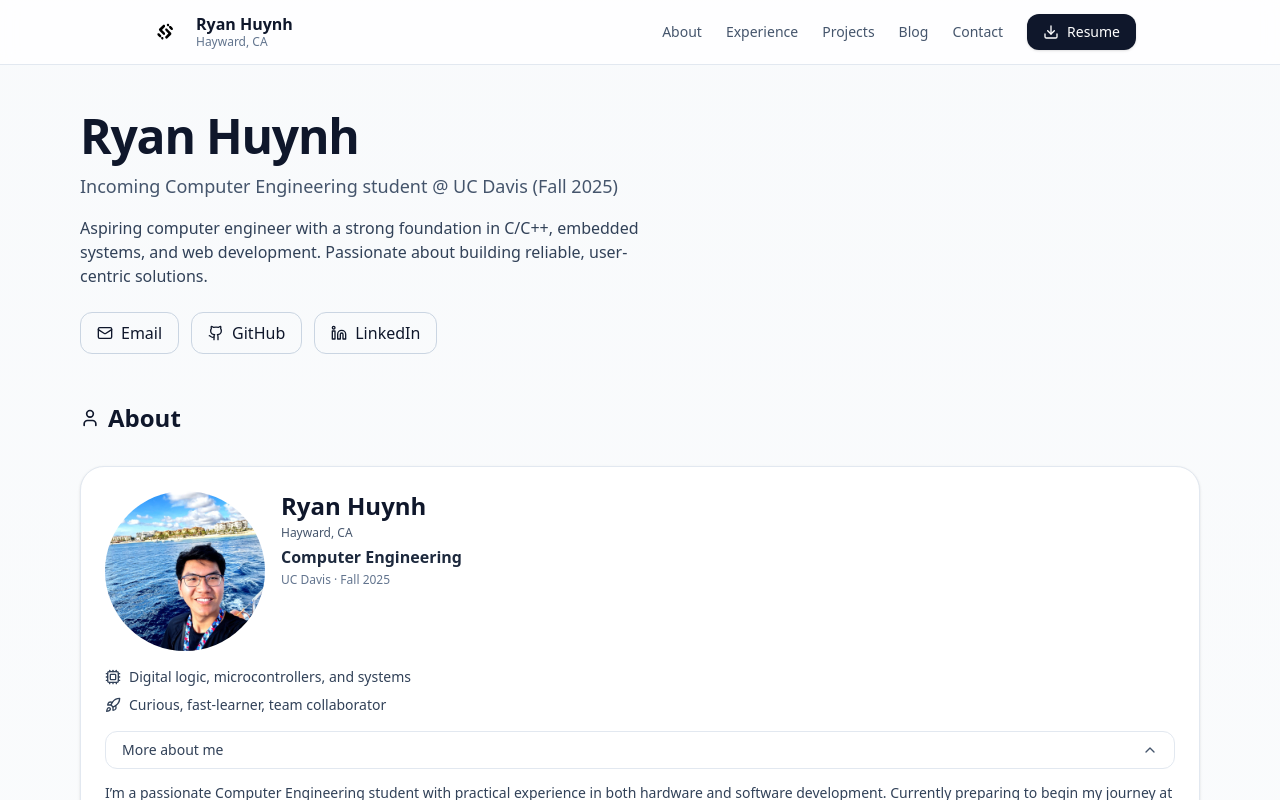
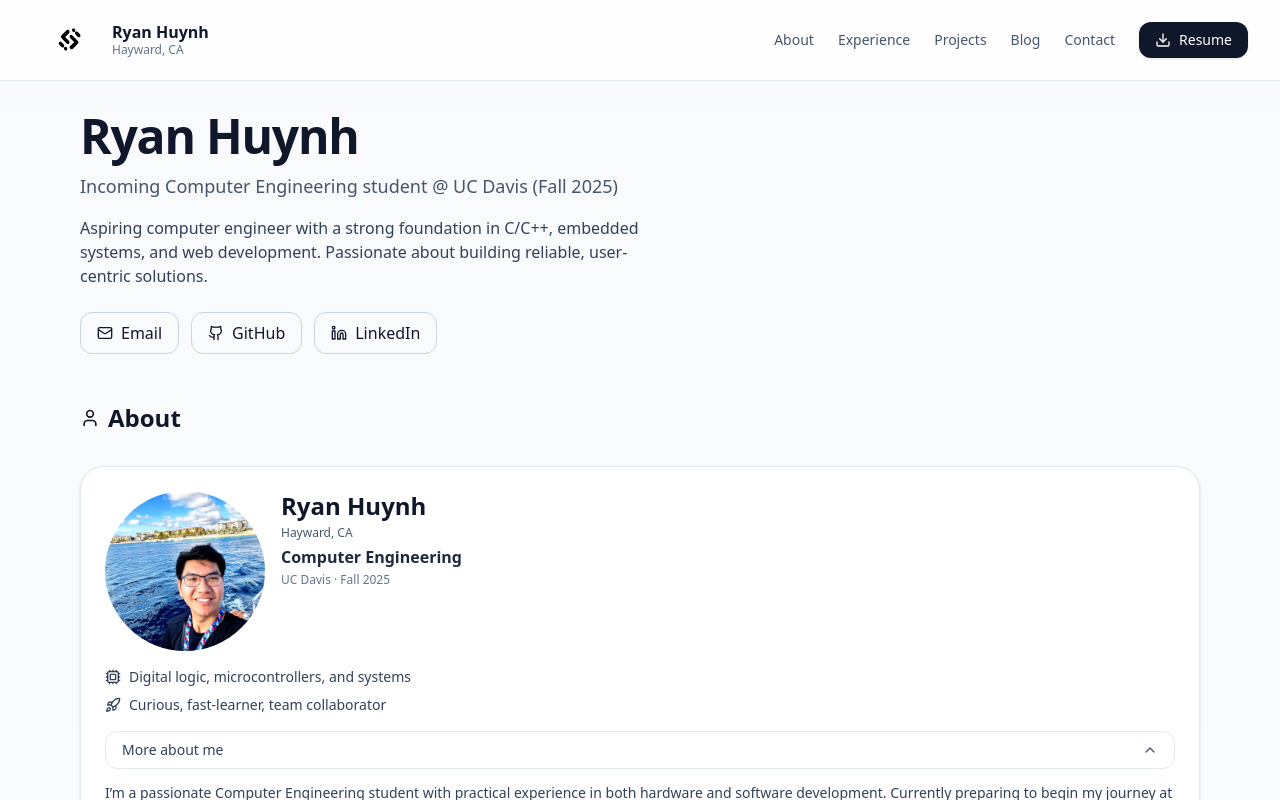
Before and after one commit to ryanhuynh02/ryan-portfolio, a Next.js app: page / in a window 1280 px wide. Shown: the top 800 px of the page. Built offline with nearby package versions, Linux system fonts and the light colour scheme.

Commit message:
modify header

```diff
--- a/src/components/SiteHeader.tsx
+++ b/src/components/SiteHeader.tsx
@@ -5,9 +5,12 @@ import Link from "next/link";
 import { Menu, X, Download } from "lucide-react";
 import { useState } from "react";
 
+// Wider shell than the cards so left feels more-left and right more-right
+const SHELL = "max-w-7xl mx-auto pl-1 pr-6 sm:pl-10 sm:pr-8";
+
 export default function SiteHeader({
   resumeUrl = "/Ryan_Huynh_Resume.pdf",
-  logoSrc = "/profile-logo.svg", // your SVG in /public
+  logoSrc = "/profile-logo.svg",
   name = "Ryan Huynh",
   location = "Hayward, CA",
 }: {
@@ -28,28 +31,28 @@ export default function SiteHeader({
 
   return (
     <>
-      {/* Original-height fixed header */}
+      {/* Taller fixed header */}
       <header className="fixed top-0 inset-x-0 z-50 bg-white/80 backdrop-blur border-b border-slate-200">
-        <div className="max-w-5xl mx-auto px-4 h-16 flex items-center justify-between">
-          {/* Left: logo + name */}
-          <Link href="/" className="flex items-center gap-3">
-            <div className="w-10 h-10 rounded-xl overflow-hidden shrink-0">
+        <div className={`${SHELL} h-20 flex items-center justify-between`}>
+          {/* Left group — logo + name (nudged left via smaller padding) */}
+          <Link href="/" className="flex items-center gap-4">
+            <div className="w-14 h-14 rounded-xl overflow-hidden shrink-0">
               <Image
                 src={logoSrc}
                 alt="Site logo"
-                width={64}
-                height={64}
+                width={112}
+                height={112}
                 className="object-contain w-full h-full"
                 priority
               />
             </div>
             <div className="leading-tight">
-              <div className="font-semibold"> {name} </div>
-              <div className="text-xs text-slate-500"> {location} </div>
+              <div className="font-semibold text-slate-900">{name}</div>
+              <div className="text-xs text-slate-500">{location}</div>
             </div>
           </Link>
 
-          {/* Desktop nav */}
+          {/* Right group — desktop nav (nudged right via larger padding) */}
           <nav className="hidden md:flex items-center gap-6">
             {nav.map((n) => (
               <Link
@@ -81,7 +84,7 @@ export default function SiteHeader({
         </div>
       </header>
 
-      {/* Mobile drawer (original spacing) */}
+      {/* Mobile drawer (keeps the same alignment feel) */}
       {open && (
         <div className="fixed inset-0 z-[60]">
           <div
@@ -91,12 +94,12 @@ export default function SiteHeader({
           <div className="absolute left-0 top-0 h-full w-80 max-w-[85%] bg-white border-r border-slate-200 p-4">
             <div className="flex items-center justify-between">
               <div className="flex items-center gap-3">
-                <div className="w-10 h-10 rounded-xl overflow-hidden">
+                <div className="w-12 h-12 rounded-xl overflow-hidden">
                   <Image
                     src={logoSrc}
                     alt="Site logo"
-                    width={64}
-                    height={64}
+                    width={112}
+                    height={112}
                     className="object-contain w-full h-full"
                   />
                 </div>
```
